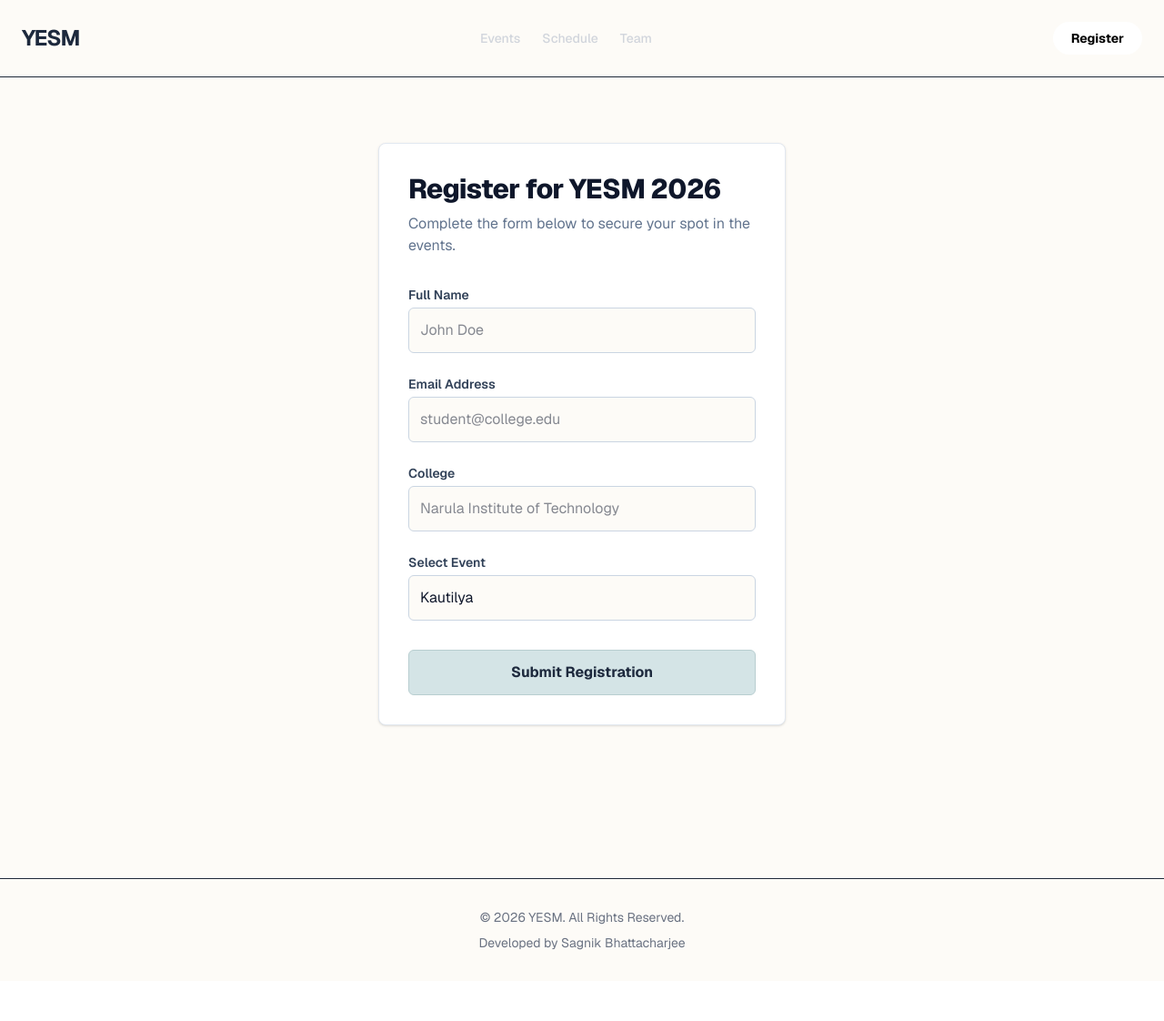
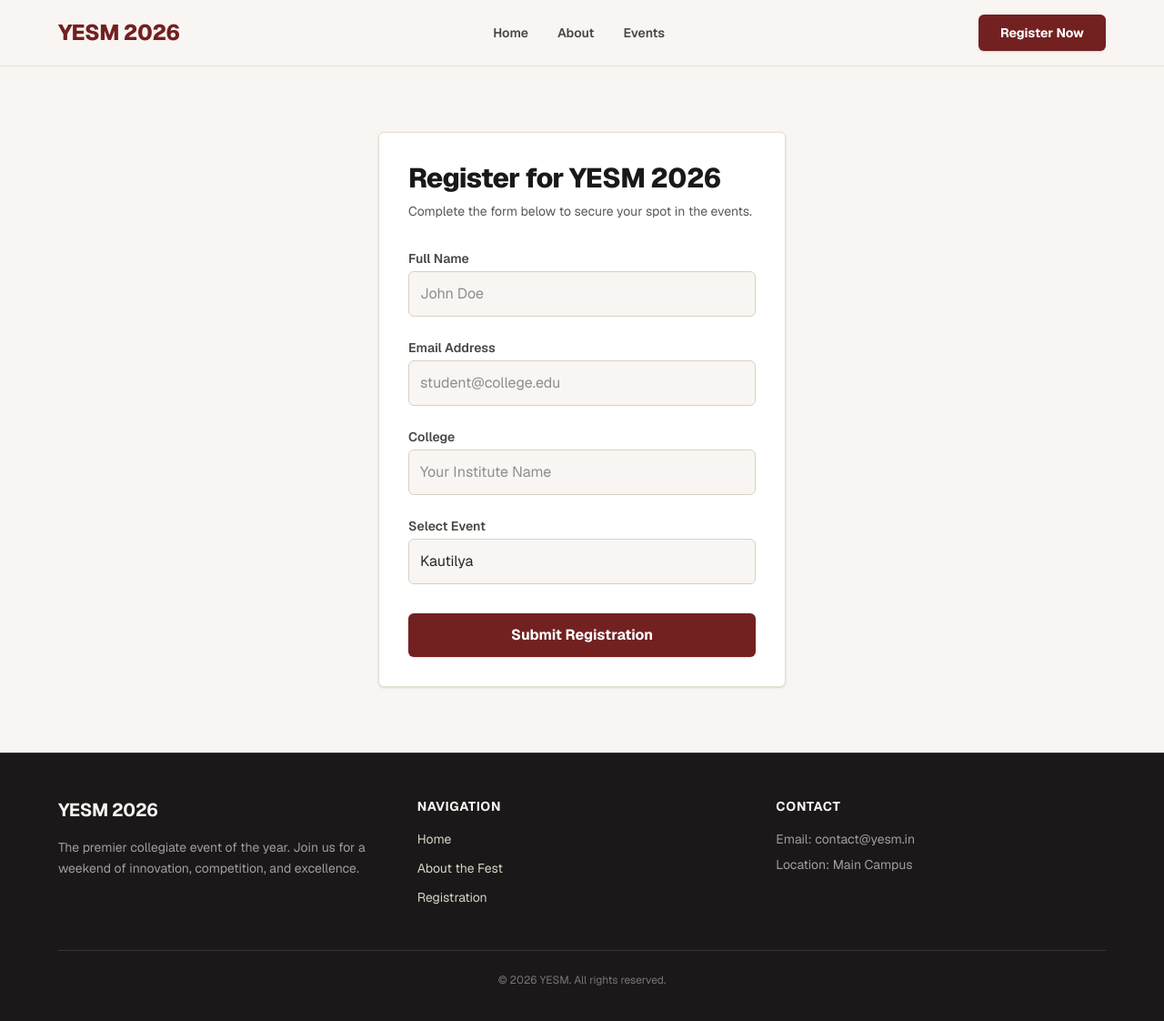
Before and after one commit to Sagniiiik/yesm-2026, a Next.js app: page /register in a window 1280 px wide. Shown: the top 1122 px of the page at 91% size. Before the commit the page ends 1078 px from the top, so only its background shows below. Built offline with nearby package versions, Linux system fonts and the light colour scheme.

Commit message:
added styling on navbar and footer

```diff
--- a/app/register/page.tsx
+++ b/app/register/page.tsx
@@ -8,64 +8,68 @@ export default function Register() {
   const [submitted, setSubmitted] = useState(false);
 
   return (
-    <div className="min-h-screen bg-[#FDFBF7] text-slate-800 flex flex-col font-sans">
+    <div className="min-h-screen bg-[#F8F5F2] text-[#2A2626] flex flex-col font-sans">
       <Navbar />
 
       <main className="flex-1 flex items-center justify-center p-6 mt-12 mb-12">
-        <div className="w-full max-w-md bg-white border border-slate-200 shadow-sm rounded-lg p-8">
-          <h1 className="text-3xl font-extrabold tracking-tight text-slate-900 mb-2">Register for YESM 2026</h1>
-          <p className="text-slate-500 mb-8 text-base">Complete the form below to secure your spot in the events.</p>
+        <div className="w-full max-w-md bg-white border border-[#E5DFD3] shadow-sm rounded-md p-8">
+          <h1 className="text-3xl font-extrabold tracking-tight text-[#1A1818] mb-2">Register for YESM 2026</h1>
+          <p className="text-[#5C5757] mb-8 text-sm">Complete the form below to secure your spot in the events.</p>
 
           {submitted ? (
-            <div className="bg-[#E2F0CB] border border-[#C5D8A4] text-[#4A5D23] p-4 rounded-md mb-6 text-center font-medium">
+            <div className="bg-[#F2E8CF] border border-[#D4C391] text-[#7A5F1C] p-4 rounded-md mb-6 text-center font-medium shadow-sm">
               Registration submitted successfully. Please check your inbox for confirmation.
             </div>
           ) : null}
 
-          {/* Using the direct HTML POST so you can see Google's exact error message on submit */}
+          {/* Hidden iframe prevents the ugly Google Forms redirect */}
+          <iframe name="hiddenConfirm" id="hiddenConfirm" style={{ display: "none" }}></iframe>
+
           <form
             action="https://docs.google.com/forms/d/e/1FAIpQLSfst03o2f47K_-5Dvh69l6E3vjtZjEg4HsBdFosRk3OI22nsg/formResponse"
             method="POST"
-            className="flex flex-col gap-6"
+            target="hiddenConfirm"
+            onSubmit={() => setSubmitted(true)}
+            className={submitted ? "hidden" : "flex flex-col gap-6"}
           >
             <div>
-              <label className="block text-sm font-semibold text-slate-700 mb-1">Full Name</label>
+              <label className="block text-sm font-semibold text-[#4A4545] mb-1">Full Name</label>
               <input
                 type="text"
                 name="entry.281254158"
                 required
-                className="w-full bg-[#FDFBF7] border border-slate-300 rounded-md p-3 text-slate-900 focus:outline-none focus:border-[#AEC8CA] focus:ring-1 focus:ring-[#AEC8CA] transition-colors"
+                className="w-full bg-[#F8F5F2] border border-[#D9D2C5] rounded-md p-3 text-[#2A2626] focus:outline-none focus:border-[#732021] focus:ring-1 focus:ring-[#732021] transition-colors"
                 placeholder="John Doe"
               />
             </div>
 
             <div>
-              <label className="block text-sm font-semibold text-slate-700 mb-1">Email Address</label>
+              <label className="block text-sm font-semibold text-[#4A4545] mb-1">Email Address</label>
               <input
                 type="email"
                 name="entry.954768459"
                 required
-                className="w-full bg-[#FDFBF7] border border-slate-300 rounded-md p-3 text-slate-900 focus:outline-none focus:border-[#AEC8CA] focus:ring-1 focus:ring-[#AEC8CA] transition-colors"
+                className="w-full bg-[#F8F5F2] border border-[#D9D2C5] rounded-md p-3 text-[#2A2626] focus:outline-none focus:border-[#732021] focus:ring-1 focus:ring-[#732021] transition-colors"
                 placeholder="student@college.edu"
               />
             </div>
 
             <div>
-              <label className="block text-sm font-semibold text-slate-700 mb-1">College</label>
+              <label className="block text-sm font-semibold text-[#4A4545] mb-1">College</label>
               <input
                 type="text"
                 name="entry.463104863"
                 required
-                className="w-full bg-[#FDFBF7] border border-slate-300 rounded-md p-3 text-slate-900 focus:outline-none focus:border-[#AEC8CA] focus:ring-1 focus:ring-[#AEC8CA] transition-colors"
-                placeholder="Narula Institute of Technology"
+                className="w-full bg-[#F8F5F2] border border-[#D9D2C5] rounded-md p-3 text-[#2A2626] focus:outline-none focus:border-[#732021] focus:ring-1 focus:ring-[#732021] transition-colors"
+                placeholder="Your Institute Name"
               />
             </div>
 
             <div>
-              <label className="block text-sm font-semibold text-slate-700 mb-1">Select Event</label>
+              <label className="block text-sm font-semibold text-[#4A4545] mb-1">Select Event</label>
               <select
                 name="entry.1266878257"
-                className="w-full bg-[#FDFBF7] border border-slate-300 rounded-md p-3 text-slate-900 focus:outline-none focus:border-[#AEC8CA] focus:ring-1 focus:ring-[#AEC8CA] transition-colors appearance-none"
+                className="w-full bg-[#F8F5F2] border border-[#D9D2C5] rounded-md p-3 text-[#2A2626] focus:outline-none focus:border-[#732021] focus:ring-1 focus:ring-[#732021] transition-colors appearance-none"
               >
                 <option value="Kautilya">Kautilya</option>
                 <option value="Colloquium">Colloquium</option>
@@ -76,7 +80,7 @@ export default function Register() {
 
             <button
               type="submit"
-              className="w-full bg-[#D4E4E6] text-slate-800 font-bold py-3 rounded-md mt-2 hover:bg-[#C2D6D8] transition-colors border border-[#B8CED0]"
+              className="w-full bg-[#732021] text-white font-bold py-3 rounded-md mt-2 hover:bg-[#8A292A] transition-colors shadow-sm"
             >
               Submit Registration
             </button>
--- a/components/footer.tsx
+++ b/components/footer.tsx
@@ -1,8 +1,41 @@
+import Link from "next/link";
+
 export default function Footer() {
   return (
-    <footer className="w-full border-t border-gray-800 mt-24 p-8 flex flex-col items-center justify-center text-gray-500 text-sm gap-2">
-      <p>© 2026 YESM. All Rights Reserved.</p>
-      <p>Developed by Sagnik Bhattacharjee</p>
+    <footer className="bg-[#1A1818] text-[#D9D2C5] py-12 px-6 border-t border-[#3A3535] font-sans">
+      <div className="max-w-6xl mx-auto grid grid-cols-1 md:grid-cols-3 gap-8">
+
+        {/* Brand Column */}
+        <div>
+          <h2 className="text-xl font-bold text-[#F8F5F2] mb-4 tracking-tight">YESM 2026</h2>
+          <p className="text-sm leading-relaxed text-[#A39C9C]">
+            The premier collegiate event of the year. Join us for a weekend of innovation, competition, and excellence.
+          </p>
+        </div>
+
+        {/* Navigation Column */}
+        <div>
+          <h3 className="text-sm font-bold text-[#F8F5F2] mb-4 uppercase tracking-wider">Navigation</h3>
+          <ul className="flex flex-col gap-3 text-sm">
+            <li><Link href="/" className="hover:text-white transition-colors">Home</Link></li>
+            <li><Link href="/about" className="hover:text-white transition-colors">About the Fest</Link></li>
+            <li><Link href="/register" className="hover:text-white transition-colors">Registration</Link></li>
+          </ul>
+        </div>
+
+        {/* Contact Column */}
+        <div>
+          <h3 className="text-sm font-bold text-[#F8F5F2] mb-4 uppercase tracking-wider">Contact</h3>
+          <p className="text-sm mb-2 text-[#A39C9C]">Email: contact@yesm.in</p>
+          <p className="text-sm text-[#A39C9C]">Location: Main Campus</p>
+        </div>
+
+      </div>
+
+      {/* Copyright Bar */}
+      <div className="max-w-6xl mx-auto mt-12 pt-6 border-t border-[#3A3535] text-xs text-center text-[#7A7575]">
+        &copy; 2026 YESM. All rights reserved.
+      </div>
     </footer>
   );
 }
--- a/components/navbar.tsx
+++ b/components/navbar.tsx
@@ -2,23 +2,30 @@ import Link from "next/link";
 
 export default function Navbar() {
   return (
-    <nav className="w-full flex items-center justify-between p-6 border-b border-gray-800">
-      <Link href="/" className="text-2xl font-bold tracking-tighter hover:text-gray-300 transition-colors">
-        YESM
+    <nav className="bg-[#F8F5F2] border-b border-[#E5DFD3] py-4 px-6 md:px-12 font-sans">
+      <div className="max-w-6xl mx-auto flex justify-between items-center">
+
+        {/* Logo / Brand Name */}
+        <Link href="/" className="text-2xl font-extrabold text-[#732021] tracking-tight">
+          YESM 2026
         </Link>
 
-      <div className="flex gap-6 text-sm font-medium text-gray-300">
-        <Link href="/#events" className="hover:text-white transition-colors">Events</Link>
-        <Link href="/schedule" className="hover:text-white transition-colors">Schedule</Link>
-        <Link href="/team" className="hover:text-white transition-colors">Team</Link>
+        {/* Desktop Links */}
+        <div className="hidden md:flex gap-8 text-sm font-semibold text-[#4A4545]">
+          <Link href="/" className="hover:text-[#732021] transition-colors">Home</Link>
+          <Link href="/about" className="hover:text-[#732021] transition-colors">About</Link>
+          <Link href="/events" className="hover:text-[#732021] transition-colors">Events</Link>
         </div>
 
+        {/* Call to Action Button */}
         <Link
           href="/register"
-        className="bg-white text-black px-5 py-2 rounded-full text-sm font-bold hover:bg-gray-200 transition-colors"
+          className="bg-[#732021] text-white text-sm font-bold py-2.5 px-6 rounded-md hover:bg-[#8A292A] transition-colors shadow-sm"
         >
-        Register
+          Register Now
         </Link>
+
+      </div>
     </nav>
   );
 }
```
Lines whose indentation alone changed are shown as unchanged.
